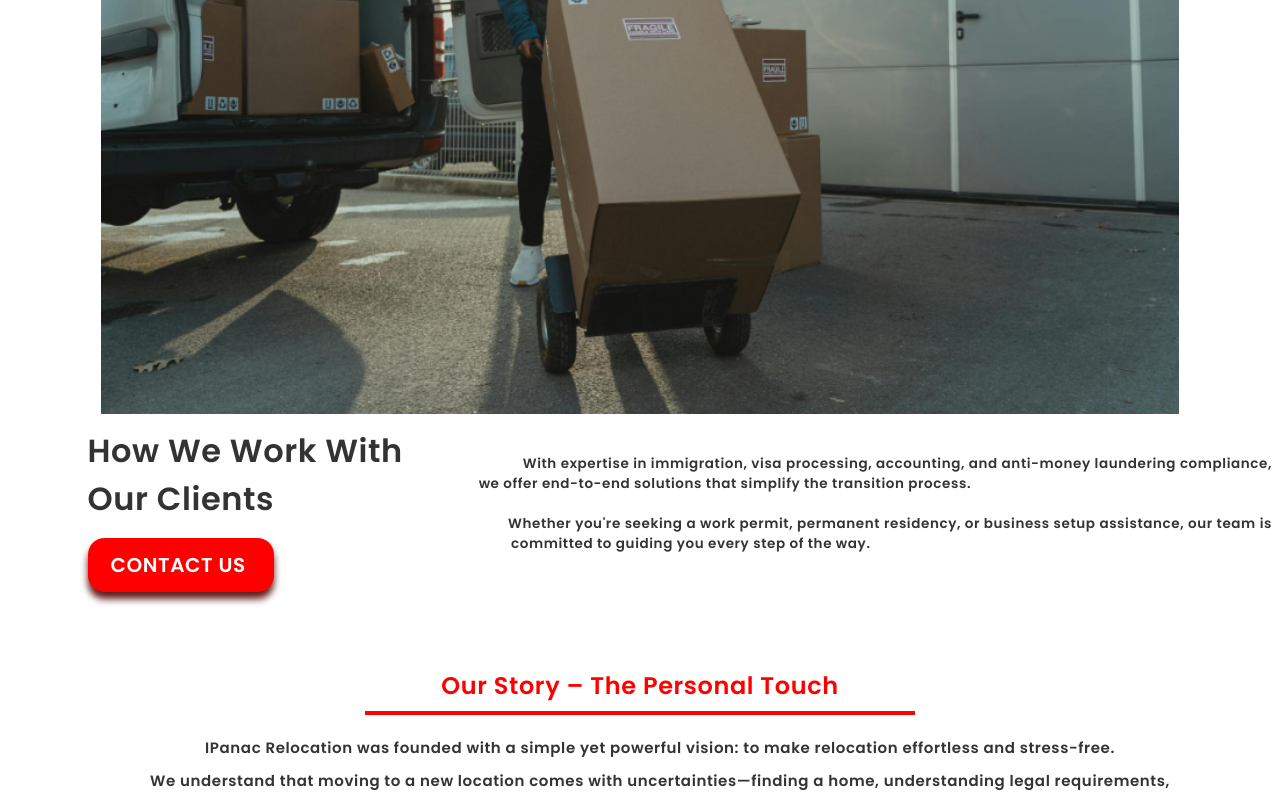
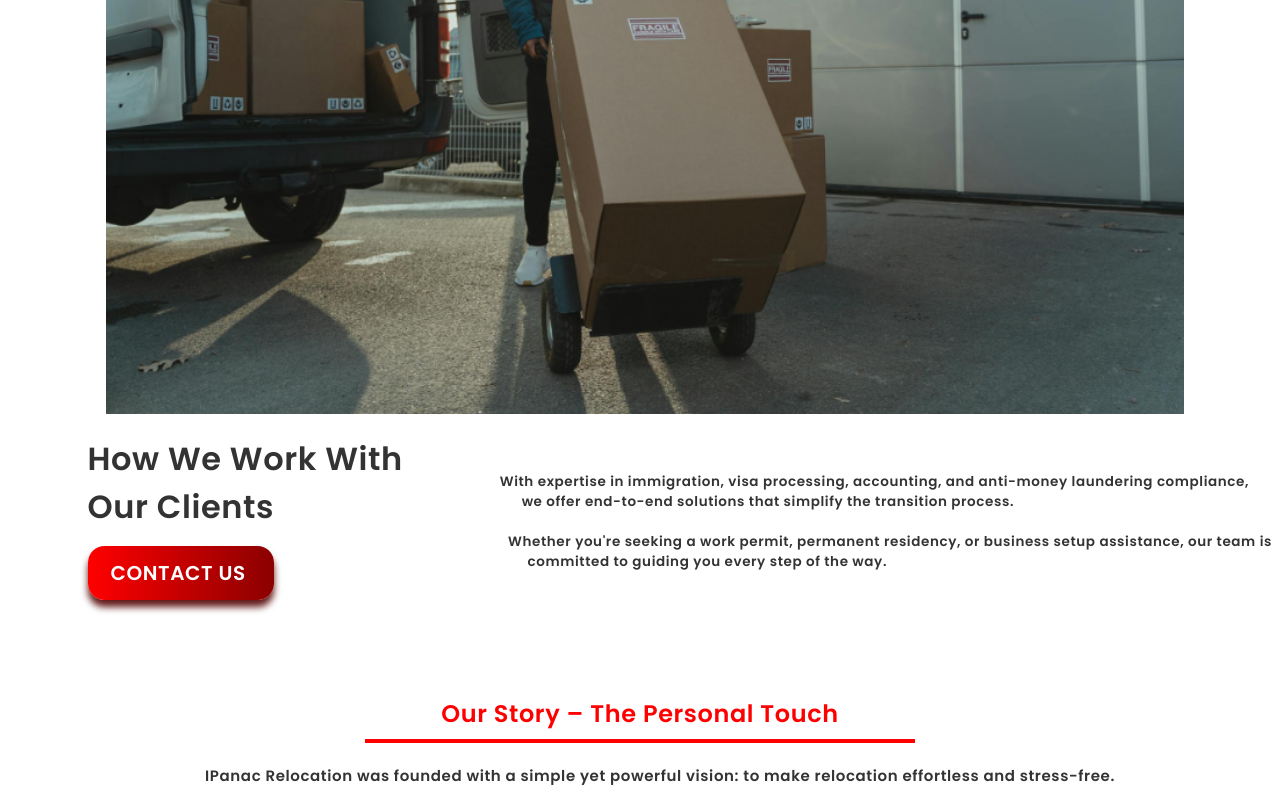
Before and after one commit to Mir-pes/ipanac-1, a React (Vite) app: page /about in a window 1280 px wide. Shown: the part 728-1525 px from the top of the page. Built offline with nearby package versions, Linux system fonts and the light colour scheme.

Commit message:
Update about.css

```diff
--- a/src/about.css
+++ b/src/about.css
@@ -79,6 +79,8 @@
   justify-content: center;
   text-align: center;
   align-items: center;
+  margin-left: 10px;
+
 }
 
 .image-container {
@@ -105,6 +107,10 @@
   font-size: 32px;
 }
 
+.Work{
+  margin-top: 8px;
+}
+
 .contact {
   display: flex;
   text-align: left;
@@ -112,7 +118,7 @@
   padding: 12px 23px;
   border-radius: 16.5px;
   font-size: 20px;
-  background-color: red;
+  background:linear-gradient(to right ,red,darkred);
   color: white;
   font-weight: 510;
   border: none;
@@ -149,16 +155,20 @@
   justify-content: flex-end;
   font-size: 13.5px;
   color: #333;
-  margin: -150px auto;
+  margin: -140px auto;
   padding-left: 450px;
 }
 
 .end-end {
-  margin-right: 301px;
+  margin-right: 258px;
 }
 
 .end-end1 {
-  margin-right: 401.5px;
+  margin-right: 385px;
+}
+
+.content{
+  margin-right: 23px;
 }
 
 .story-container {
@@ -166,6 +176,8 @@
   padding: 40px 80px;
   text-align: center;
 }
+
+
 
 .story-container::before {
   content: "";
@@ -307,7 +319,7 @@
 
   .Clients {
     padding-left: 0;
-    margin: 20px auto;
+    margin: 25px auto;
     text-align: center;
   }
 
```
